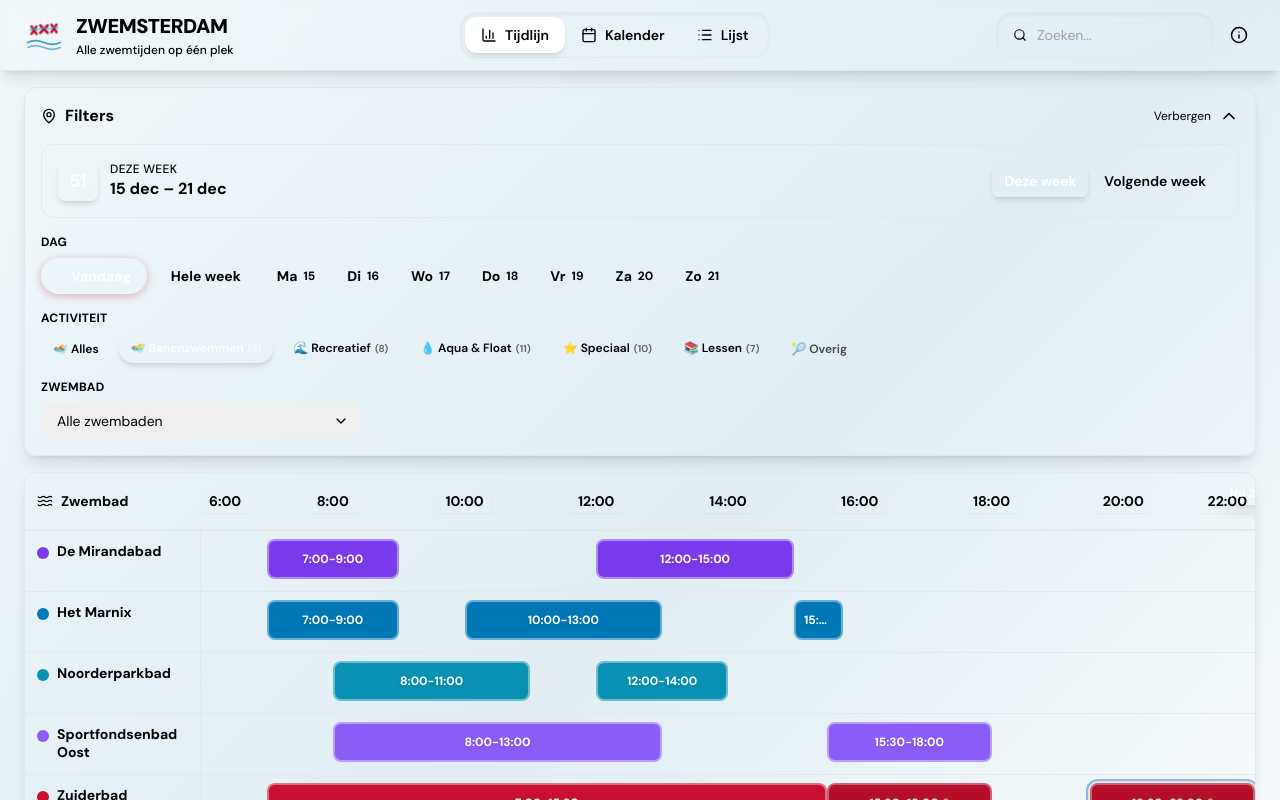
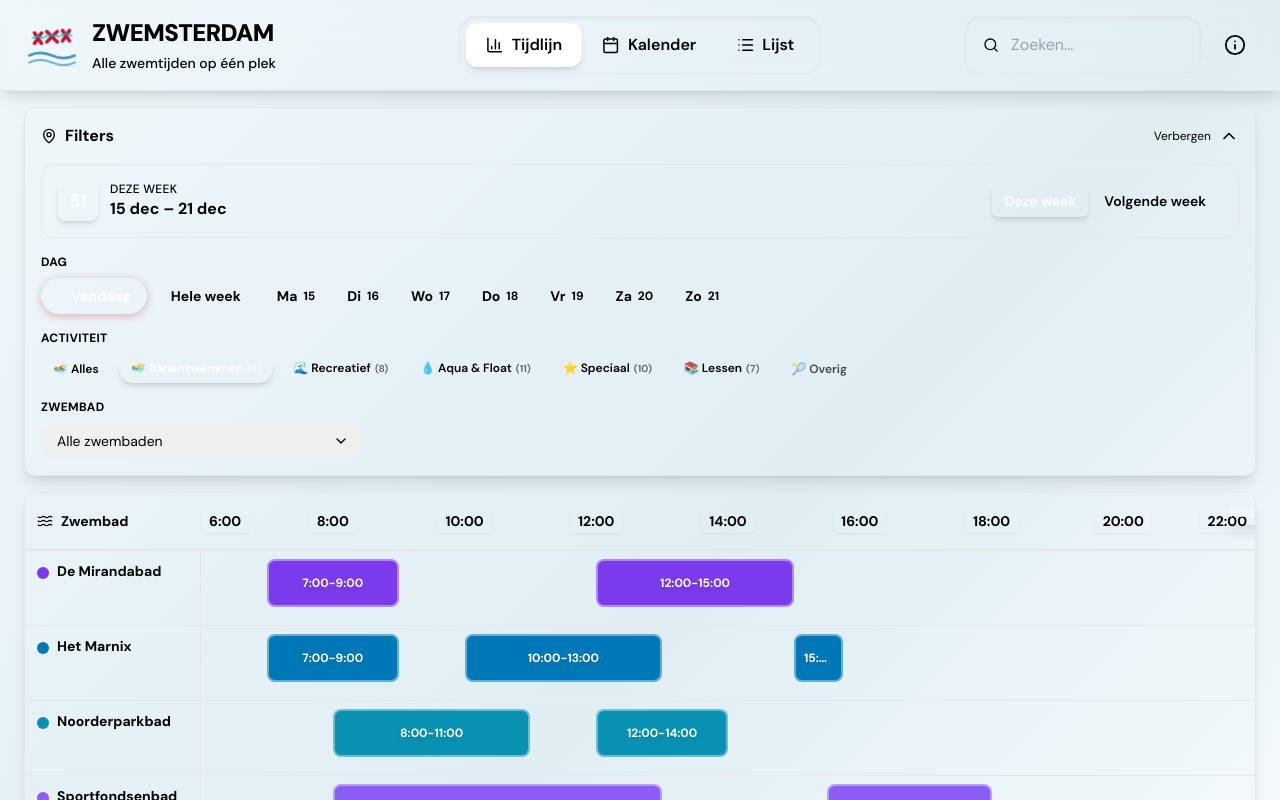
Before and after one commit to favstats/zwemsterdam, a React (Vite) app in the folder frontend/: page / in a window 1280 px wide. Shown: the top 800 px of the page. Built offline with nearby package versions, Linux system fonts and the light colour scheme.

Commit message:
✨ UI polish: larger header, centered nav, taller Gantt bars

```diff
--- a/frontend/src/App.tsx
+++ b/frontend/src/App.tsx
@@ -1168,9 +1168,9 @@ const GanttView: React.FC<GanttViewProps> = ({ data, selectedDay, onSessionClick
 
                 const rowMap = assignRows(poolSessions);
                 const maxRows = Math.max(...Array.from(rowMap.values()), 0) + 1;
-                const barHeight = 40;
-                const rowSpacing = 4;
-                const rowHeight = maxRows * (barHeight + rowSpacing) + 16;
+                const barHeight = 48;
+                const rowSpacing = 6;
+                const rowHeight = maxRows * (barHeight + rowSpacing) + 20;
                 const poolColor = getPoolColor(pool, poolIdx);
 
                 return (
@@ -1773,81 +1773,81 @@ const App: React.FC = () => {
     <div className="min-h-screen bg-water-gradient pb-20 md:pb-8">
       {/* Header */}
       <header className="sticky top-0 z-30 bg-base-100/95 backdrop-blur-lg shadow-lg border-b border-base-200">
-        <div className="max-w-7xl mx-auto px-4 md:px-6 py-3">
-          {/* Single row layout with proper alignment */}
-          <div className="flex items-center gap-3 md:gap-6">
-            {/* Logo + Title - left */}
-            <div className="flex items-center gap-2 md:gap-3 flex-shrink-0">
-              <WaveXXXLogo size="md" />
+        <div className="max-w-7xl mx-auto px-4 md:px-6 py-4">
+          {/* Three-column layout: left / center / right */}
+          <div className="flex items-center justify-between">
+            {/* LEFT: Logo + Title */}
+            <div className="flex items-center gap-3 flex-shrink-0">
+              <WaveXXXLogo size="lg" />
               <div>
-                <h1 className="text-base sm:text-lg md:text-xl font-black text-primary tracking-tight leading-none">
+                <h1 className="text-lg sm:text-xl md:text-2xl font-black text-primary tracking-tight leading-none">
                   ZWEMSTERDAM
                 </h1>
-                <p className="text-[9px] sm:text-[10px] md:text-xs text-base-content/50 font-medium leading-tight mt-0.5">
+                <p className="text-[10px] sm:text-xs md:text-sm text-base-content/50 font-medium leading-tight mt-1">
                   Alle zwemtijden op één plek
                 </p>
               </div>
             </div>
 
-            {/* View toggles - center (desktop only) */}
-            <div className="hidden md:flex items-center justify-center flex-1">
-              <div className="inline-flex items-center bg-base-200/80 p-1 rounded-2xl shadow-inner border border-base-300/50">
+            {/* CENTER: View toggles (desktop only) */}
+            <div className="hidden md:flex items-center justify-center absolute left-1/2 -translate-x-1/2">
+              <div className="inline-flex items-center bg-base-200/80 p-1.5 rounded-2xl shadow-inner border border-base-300/50">
                 <button
                   onClick={() => setViewMode('timeline')}
-                  className={`flex items-center gap-2 px-4 py-2 rounded-xl text-sm font-semibold transition-all duration-200 ${
+                  className={`flex items-center gap-2 px-5 py-2.5 rounded-xl text-base font-semibold transition-all duration-200 ${
                     viewMode === 'timeline'
                       ? 'bg-white text-primary shadow-md'
                       : 'text-base-content/60 hover:text-base-content hover:bg-base-100/50'
                   }`}
                 >
-                  <BarChart3 size={16} />
+                  <BarChart3 size={18} />
                   <span>Tijdlijn</span>
                 </button>
                 <button
                   onClick={() => setViewMode('calendar')}
-                  className={`flex items-center gap-2 px-4 py-2 rounded-xl text-sm font-semibold transition-all duration-200 ${
+                  className={`flex items-center gap-2 px-5 py-2.5 rounded-xl text-base font-semibold transition-all duration-200 ${
                     viewMode === 'calendar'
                       ? 'bg-white text-primary shadow-md'
                       : 'text-base-content/60 hover:text-base-content hover:bg-base-100/50'
                   }`}
                 >
-                  <Calendar size={16} />
+                  <Calendar size={18} />
                   <span>Kalender</span>
                 </button>
                 <button
                   onClick={() => setViewMode('list')}
-                  className={`flex items-center gap-2 px-4 py-2 rounded-xl text-sm font-semibold transition-all duration-200 ${
+                  className={`flex items-center gap-2 px-5 py-2.5 rounded-xl text-base font-semibold transition-all duration-200 ${
                     viewMode === 'list'
                       ? 'bg-white text-primary shadow-md'
                       : 'text-base-content/60 hover:text-base-content hover:bg-base-100/50'
                   }`}
                 >
-                  <List size={16} />
+                  <List size={18} />
                   <span>Lijst</span>
                 </button>
               </div>
             </div>
 
-            {/* Right side: Search + Theme + Info (desktop) */}
-            <div className="hidden md:flex items-center gap-2 flex-shrink-0">
-              <div className="inline-flex items-center bg-base-200/80 p-1 rounded-2xl shadow-inner border border-base-300/50">
+            {/* RIGHT: Search + Info (desktop) */}
+            <div className="hidden md:flex items-center gap-3 flex-shrink-0">
+              <div className="inline-flex items-center bg-base-200/80 p-1.5 rounded-2xl shadow-inner border border-base-300/50">
                 <div className="relative">
                   <input
                     type="text"
-                    className="w-44 lg:w-52 pl-9 pr-3 py-2 text-sm bg-transparent rounded-xl focus:outline-none focus:bg-base-100 focus:shadow-md transition-all placeholder:text-base-content/40"
+                    className="w-48 lg:w-56 pl-10 pr-4 py-2.5 text-base bg-transparent rounded-xl focus:outline-none focus:bg-base-100 focus:shadow-md transition-all placeholder:text-base-content/40"
                     placeholder="Zoeken..."
                     value={searchTerm}
                     onChange={(e) => setSearchTerm(e.target.value)}
                   />
-                  <Search size={14} className="absolute left-3 top-1/2 -translate-y-1/2 text-base-content/40" />
+                  <Search size={16} className="absolute left-3 top-1/2 -translate-y-1/2 text-base-content/40" />
                 </div>
               </div>
               <button
                 onClick={() => setShowAbout(true)}
-                className="p-2 rounded-xl hover:bg-base-200 transition-colors text-base-content/60 hover:text-primary"
+                className="p-2.5 rounded-xl hover:bg-base-200 transition-colors text-base-content/60 hover:text-primary"
                 title="Over Zwemsterdam"
               >
-                <Info size={18} />
+                <Info size={22} />
               </button>
             </div>
 
```
